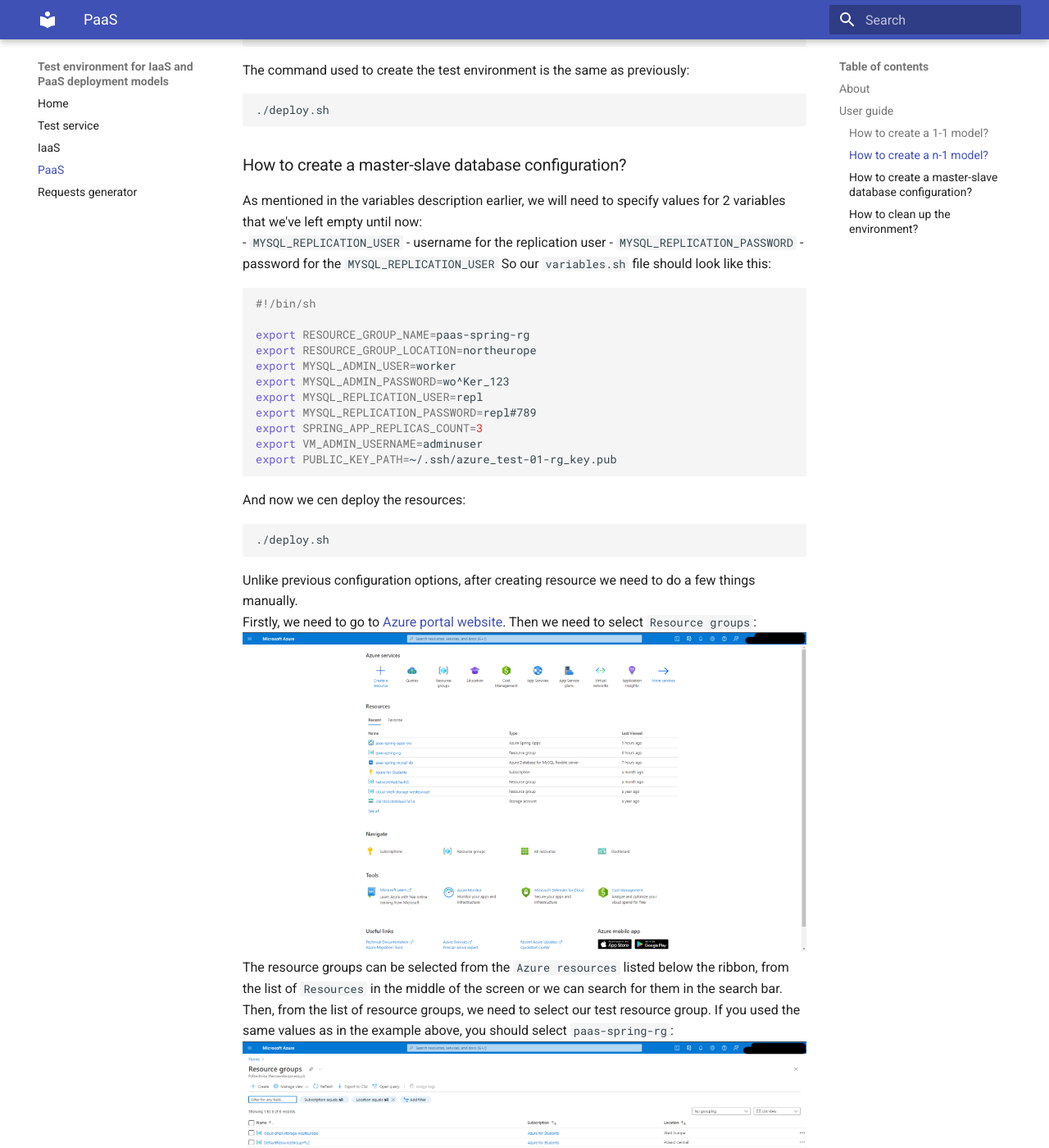
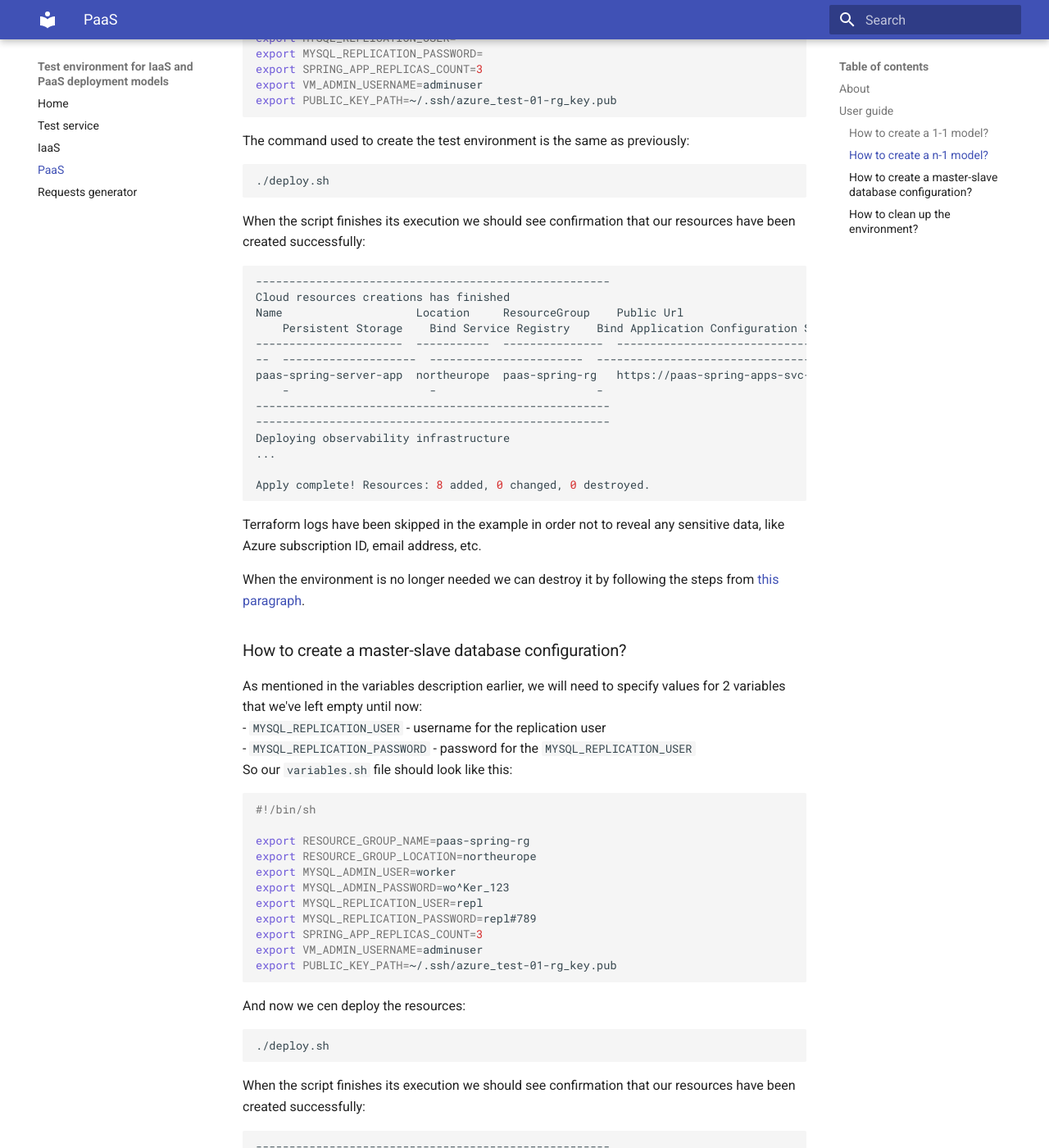
Before and after one commit to WasilewM/23Z-INZ, an MkDocs documentation site: the page built from docs/docs/PaaS/paas.md, in a window 1280 px wide and 1400 px high, scrolled down 2914 px. Shown: the whole window at 82% size. Built offline with MkDocs 1.6.1 and Material for MkDocs 9.7.7, drawn with Linux system fonts in a browser that asks for light colours; some of the changed text lies outside the part shown.

Commit message:
Supplement examples execution output in PaaS

````diff
--- a/docs/docs/PaaS/paas.md
+++ b/docs/docs/PaaS/paas.md
@@ -76,11 +76,13 @@ Terraform used the selected providers to generate the following execution plan.
   + create
 
 Terraform will perform the following actions:
-# terraform logs containing you sensitive information, like ssh-rsa key, Azure subscription ID
+...
+
 Apply complete! Resources: 8 added, 0 changed, 0 destroyed.
 ```
+Terraform logs have been skipped in the example in order not to reveal any sensitive data, like Azure subscription ID, email address, etc.
 
-When the environment is no longer needed we can destroy it by following the steps from [this paragraph](#how-to-clean-up-the-environment)
+When the environment is no longer needed we can destroy it by following the steps from [this paragraph](#how-to-clean-up-the-environment).
 
 ### How to create a n-1 model?
 The steps to create a n-1 model are almost the same as the ones executed previously for 1-1 model.
@@ -107,6 +109,27 @@ The command used to create the test environment is the same as previously:
 ```shell
 ./deploy.sh
 ```
+When the script finishes its execution we should see confirmation that our resources have been created successfully:
+```shell
+-----------------------------------------------------
+Cloud resources creations has finished
+Name                    Location     ResourceGroup    Public Url                                                                 Production Deployment    Provisioning State    CPU    Memory    Running Instance    Registered Instance
+    Persistent Storage    Bind Service Registry    Bind Application Configuration Service
+----------------------  -----------  ---------------  -------------------------------------------------------------------------  -----------------------  --------------------  -----  --------  ------------------  -------------------
+--  --------------------  -----------------------  ----------------------------------------
+paas-spring-server-app  northeurope  paas-spring-rg   https://paas-spring-apps-svc-paas-spring-server-app.azuremicroservices.io  default                  Succeeded             1      1Gi       3/3                 0/3
+    -                     -                        -
+-----------------------------------------------------
+-----------------------------------------------------
+Deploying observability infrastructure
+...
+
+Apply complete! Resources: 8 added, 0 changed, 0 destroyed.
+```
+
+Terraform logs have been skipped in the example in order not to reveal any sensitive data, like Azure subscription ID, email address, etc.
+
+When the environment is no longer needed we can destroy it by following the steps from [this paragraph](#how-to-clean-up-the-environment).
 
 ### How to create a master-slave database configuration?
 As mentioned in the variables description earlier, we will need to specify values for 2 variables that we've left empty until now:
@@ -130,6 +153,26 @@ And now we cen deploy the resources:
 ```shell
 ./deploy.sh
 ```
+When the script finishes its execution we should see confirmation that our resources have been created successfully:
+```shell
+-----------------------------------------------------
+Cloud resources creations has finished
+Name                    Location     ResourceGroup    Public Url                                                                 Production Deployment    Provisioning State    CPU    Memory    Running Instance    Registered Instance
+    Persistent Storage    Bind Service Registry    Bind Application Configuration Service
+----------------------  -----------  ---------------  -------------------------------------------------------------------------  -----------------------  --------------------  -----  --------  ------------------  -------------------
+--  --------------------  -----------------------  ----------------------------------------
+paas-spring-server-app  northeurope  paas-spring-rg   https://paas-spring-apps-svc-paas-spring-server-app.azuremicroservices.io  default                  Succeeded             1      1Gi       3/3                 0/3
+    -                     -                        -
+-----------------------------------------------------
+-----------------------------------------------------
+Deploying observability infrastructure
+...
+
+Apply complete! Resources: 8 added, 0 changed, 0 destroyed.
+```
+
+Terraform logs have been skipped in the example in order not to reveal any sensitive data, like Azure subscription ID, email address, etc.
+
 Unlike previous configuration options, after creating resource we need to do a few things manually.
 Firstly, we need to go to [Azure portal website](https://portal.azure.com/#home). Then we need to select `Resource groups`:
 ![replica_db_configuration-01](./replica_db_configuration/replica_db_configuration-01.png)
@@ -211,8 +254,8 @@ Here is an explanation for the values placeholders:
 - `<master_user>` - user which will be used to replicate the data from the first database (called master) to the current database (called slave). We have specified the name of this user in the `varaibles.sh` file in the `MYSQL_REPLICATION_USER` variable
 - `<master_password>` - password that will be used by the replication user. We have specified this value in the `varaibles.sh` file in the `MYSQL_REPLICATION_PASSWORD` variable
 - `<master_port>` - MySQL Database default connection port is `3306` and because we haven't changed it, we can use it here
-- `<master_log_file>` - name of the file use for logging that we have checked earlier. This is the value present in the `File` column we have received when we have checked the master status on the first database.
-- `<master_log_pos>` - position in binary log that we have checked earlier. This is the value present in the `Position` column we have received when we have checked the master status on the first database.
+- `<master_log_file>` - name of the file use for logging that we have checked earlier. This is the value present in the `File` column we have received when we have checked the master status on the first database
+- `<master_log_pos>` - position in binary log that we have checked earlier. This is the value present in the `Position` column we have received when we have checked the master status on the first database
 To sum up all the above our query looks like this:
 ```mysql
 CALL mysql.az_replication_change_master('paas-spring-mysql-db.mysql.database.azure.com', 'repl', 'repl#789', 3306, 'mysql-bin.000001', 1855, @cert);
@@ -288,7 +331,8 @@ And the result is:
 +--------+---------+
 1 row in set (0.07 sec)
 ```
-We can move on to the slave database to check the data stored there. Again, we need to select the database and query the table:
+We can move on to the slave database to check the data stored there.
+Again, we need to select the database and query the table:
 ```mysql
 mysql> USE CACHE;
 Reading table information for completion of table and column names
@@ -306,9 +350,13 @@ mysql> SELECT * FROM factorization_results;
 mysql>
 ```
 If the content of the tables matches, then everything has been configured correctly.
-If you need more information about connecting the slave database to master database, please refer to these 2 articles:
-- [How to configure Azure Database for MySQL - Flexible Server data-in replication](https://learn.microsoft.com/en-us/azure/mysql/flexible-server/how-to-data-in-replication?tabs=bash%2Ccommand-line#configure-the-source-mysql-server)
-- [MySQL Configuring Replication](https://dev.mysql.com/doc/refman/5.7/en/replication-configuration.html)
+
+!!! Note
+    If you need more information about connecting the slave database to master database, please refer to these 2 articles:
+    - [How to configure Azure Database for MySQL - Flexible Server data-in replication](https://learn.microsoft.com/en-us/azure/mysql/flexible-server/how-to-data-in-replication?tabs=bash%2Ccommand-line#configure-the-source-mysql-server)
+    - [MySQL Configuring Replication](https://dev.mysql.com/doc/refman/5.7/en/replication-configuration.html)
+
+When the environment is no longer needed we can destroy it by following the steps from [this paragraph](#how-to-clean-up-the-environment).
 
 ### How to clean up the environment?
 When the test environment is no longer needed we can run `destroy.sh` script to clean up the environment:
````
